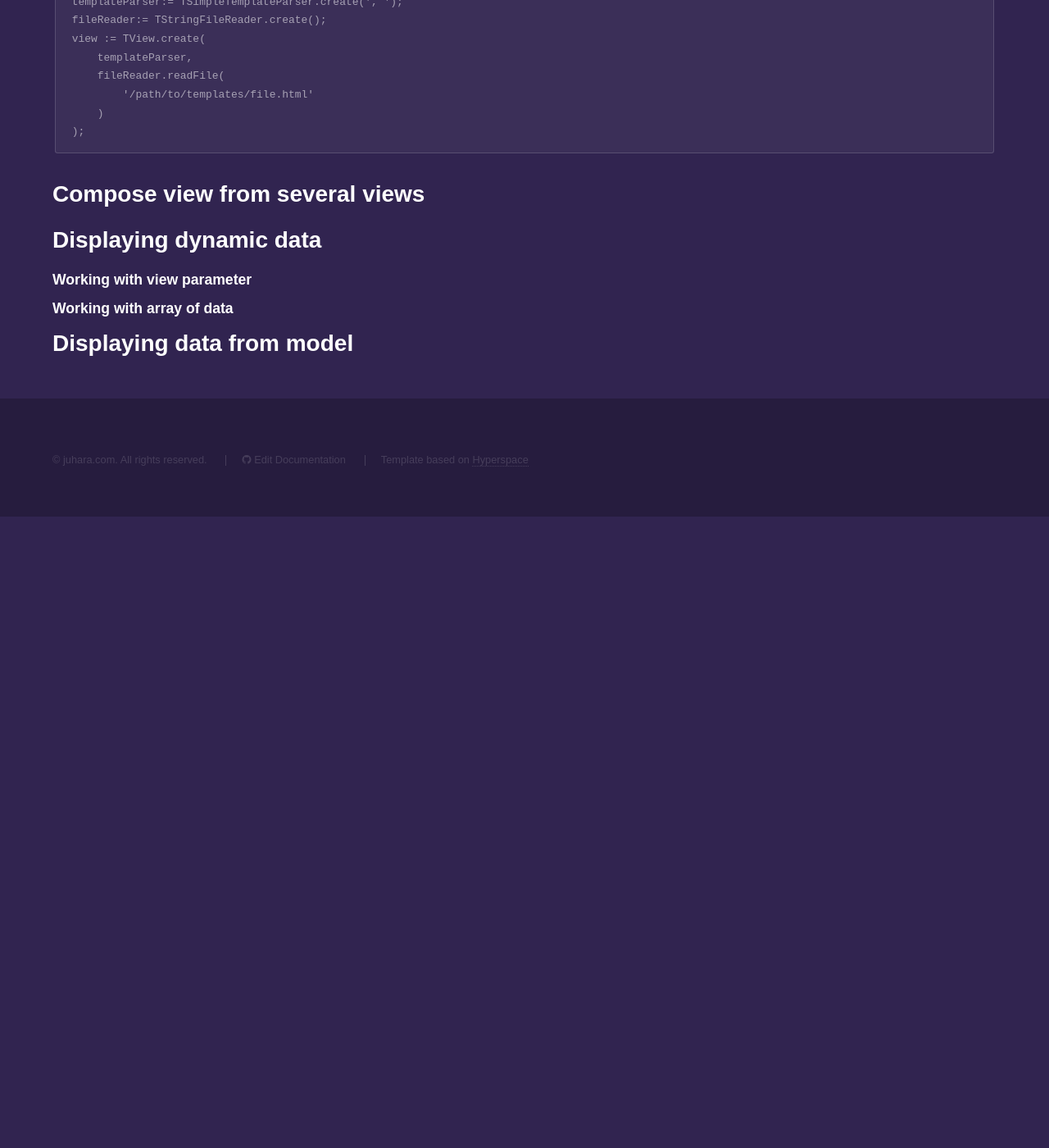
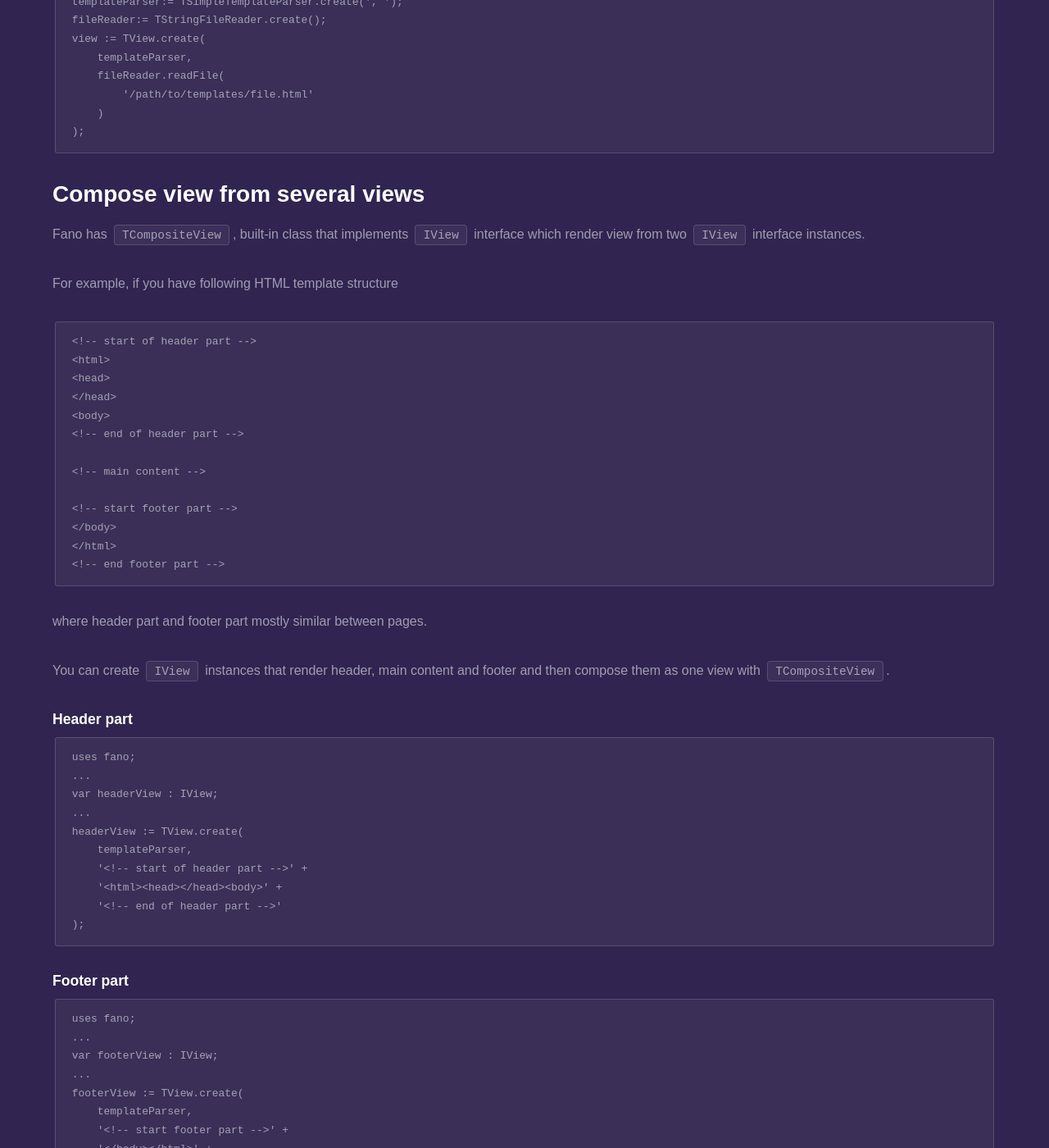
Before and after one commit to fanoframework/fanoframework.github.io, a Jekyll site: the page built from working-with-views/index.md, in a window 1280 px wide and 1400 px high, scrolled down 2656 px. Shown: the whole window at 82% size. Built offline with Jekyll 4.4.1, drawn with Linux system fonts in a browser that asks for light colours; our own code applies the rules of GitHub Pages for plain Markdown files; before the commit the page ends 3286 px from its top, so only the background shows below that; some of the changed text lies outside the part shown.

Commit message:
add content for working with html template

````diff
--- a/working-with-views/index.md
+++ b/working-with-views/index.md
@@ -113,6 +113,89 @@ view := TView.create(
 
 ## Compose view from several views
 
+Fano has `TCompositeView`, built-in class that implements `IView` interface which render view from two `IView` interface instances.
+
+For example, if you have following HTML template structure
+
+```
+<!-- start of header part -->
+<html>
+<head>
+</head>
+<body>
+<!-- end of header part -->
+
+<!-- main content -->
+
+<!-- start footer part -->
+</body>
+</html>
+<!-- end footer part -->
+```
+
+where header part and footer part mostly similar between pages.
+
+You can create `IView` instances that render header, main content and footer
+and then compose them as one view with `TCompositeView`.
+
+### Header part
+
+```
+uses fano;
+...
+var headerView : IView;
+...
+headerView := TView.create(
+    templateParser,
+    '<!-- start of header part -->' +
+    '<html><head></head><body>' +
+    '<!-- end of header part -->'
+);
+```
+
+### Footer part
+
+```
+uses fano;
+...
+var footerView : IView;
+...
+footerView := TView.create(
+    templateParser,
+    '<!-- start footer part -->' +
+    '</body></html>' +
+    '<!-- end footer part -->'
+);
+```
+
+### Main content part
+
+```
+uses fano;
+...
+var contentView : IView;
+...
+contentView := TView.create(
+    templateParser,
+    '<!-- main content part -->'
+);
+```
+
+### Composed view
+
+`TCompositeView` supports composing two views. To compose more than two views you need to daisy-chained them, for example:
+
+```
+uses fano;
+...
+var view : IView;
+...
+view := TCompositeView.create(
+    TCompositeView.create(headerView, contentView)
+    footerView
+);
+```
+
 ## Displaying dynamic data
 
 ### Working with view parameter
````
